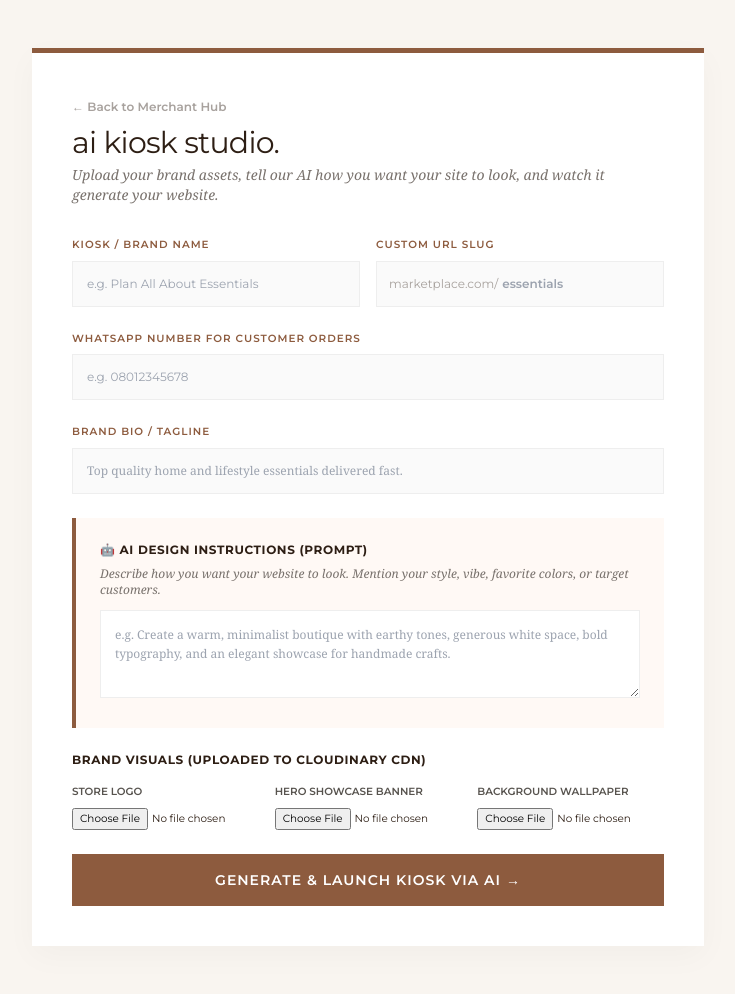
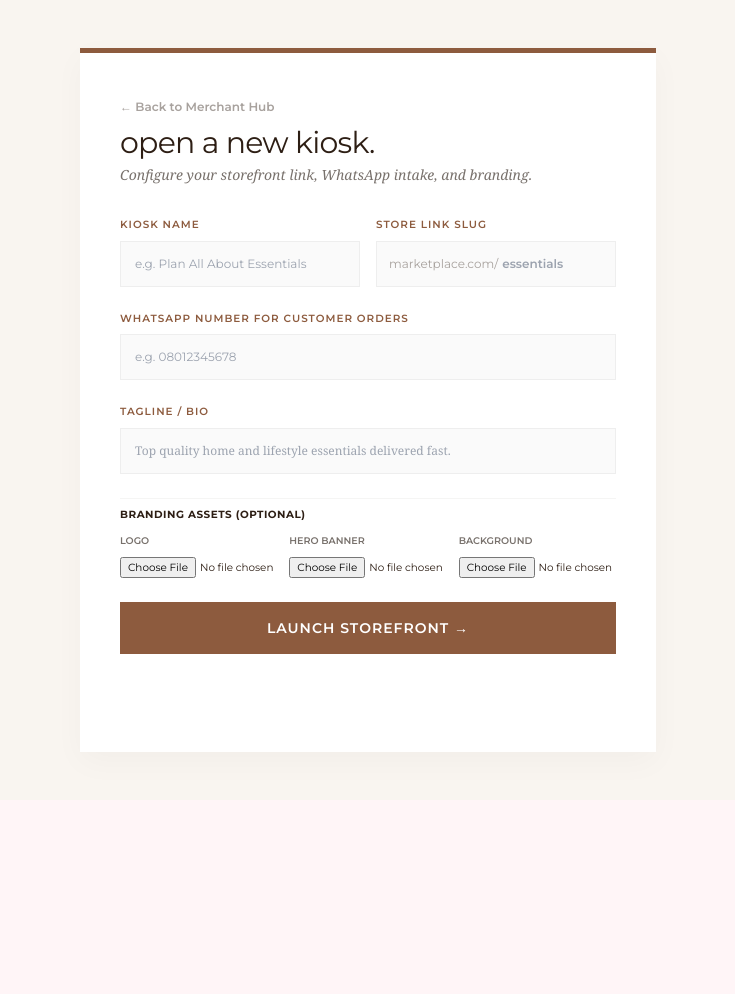
Before and after one commit to adebayo-victor/Marketplacev_2, a Flask app: page /dashboard/kiosk/new in a window 1280 px wide. Shown: the part 65-1059 px from the top of the page, without its empty margins (272-1007 px from the left). After the commit the page ends 719 px from the top, so only its background shows below. Run offline with Flask 3, Linux system fonts and the light colour scheme; the visitor is signed in with stand-in values (Sample User, id 1); some libraries are stand-ins or nearby versions.

Commit message:
Update kiosk creation page titles and labels

```diff
--- a/app/templates/dashboard/kiosk_new.html
+++ b/app/templates/dashboard/kiosk_new.html
@@ -1,28 +1,28 @@
 {% extends 'base.html' %}
 
-{% block title %}AI Kiosk Studio // Marketplace{% endblock %}
+{% block title %}Open a Kiosk // Marketplace{% endblock %}
 
 {% block content %}
 <div class="min-h-screen py-12 px-4 flex justify-center">
-    <div class="max-w-2xl w-full bg-white p-10 shadow-[0_10px_30px_rgba(0,0,0,0.03)] border-t-[5px] border-clay">
+    <div class="max-w-xl w-full bg-white p-10 shadow-[0_10px_30px_rgba(0,0,0,0.03)] border-t-[5px] border-clay">
 
         <div class="mb-8">
             <a href="/dashboard" class="font-ui text-xs font-semibold text-stone-400 no-underline">&larr; Back to Merchant Hub</a>
-            <h1 class="font-ui text-3xl font-normal lowercase tracking-tight m-0 text-dark-oak mt-2">ai kiosk studio.</h1>
-            <p class="font-serif italic text-sm text-stone-500 mt-1">Upload your brand assets, tell our AI how you want your site to look, and watch it generate your website.</p>
+            <h1 class="font-ui text-3xl font-normal lowercase tracking-tight m-0 text-dark-oak mt-2">open a new kiosk.</h1>
+            <p class="font-serif italic text-sm text-stone-500 mt-1">Configure your storefront link, WhatsApp intake, and branding.</p>
         </div>
 
         <form method="POST" enctype="multipart/form-data" class="space-y-6">
             <div class="grid grid-cols-1 md:grid-cols-2 gap-4">
                 <div>
-                    <label class="block font-ui text-[0.65rem] font-semibold uppercase tracking-[1px] text-clay mb-2">Kiosk / Brand Name</label>
+                    <label class="block font-ui text-[0.65rem] font-semibold uppercase tracking-[1px] text-clay mb-2">Kiosk Name</label>
                     <input type="text" name="name" id="name" required
                            placeholder="e.g. Plan All About Essentials"
                            class="w-full p-3.5 border border-[#eee] bg-[#fafafa] font-ui text-xs text-dark-oak outline-none focus:border-clay">
                 </div>
 
                 <div>
-                    <label class="block font-ui text-[0.65rem] font-semibold uppercase tracking-[1px] text-clay mb-2">Custom URL Slug</label>
+                    <label class="block font-ui text-[0.65rem] font-semibold uppercase tracking-[1px] text-clay mb-2">Store Link Slug</label>
                     <div class="flex items-center border border-[#eee] bg-[#fafafa] focus-within:border-clay px-3">
                         <span class="font-ui text-xs text-stone-400 select-none">marketplace.com/</span>
                         <input type="text" name="slug" id="slug"
@@ -40,45 +40,32 @@
             </div>
 
             <div>
-                <label class="block font-ui text-[0.65rem] font-semibold uppercase tracking-[1px] text-clay mb-2">Brand Bio / Tagline</label>
+                <label class="block font-ui text-[0.65rem] font-semibold uppercase tracking-[1px] text-clay mb-2">Tagline / Bio</label>
                 <input type="text" name="bio" placeholder="Top quality home and lifestyle essentials delivered fast."
                        class="w-full p-3.5 border border-[#eee] bg-[#fafafa] font-serif text-xs text-dark-oak outline-none focus:border-clay">
             </div>
 
-            <!-- 🤖 AI DESIGN PROMPT BOX -->
-            <div class="p-6 bg-[#fff9f5] border-l-4 border-clay">
-                <label class="block font-ui text-xs font-bold uppercase tracking-wider text-dark-oak mb-2">
-                    🤖 AI Design Instructions (Prompt)
-                </label>
-                <p class="font-serif italic text-xs text-stone-500 mb-3">
-                    Describe how you want your website to look. Mention your style, vibe, favorite colors, or target customers.
-                </p>
-                <textarea name="ai_prompt" rows="3"
-                          placeholder="e.g. Create a warm, minimalist boutique with earthy tones, generous white space, bold typography, and an elegant showcase for handmade crafts."
-                          class="w-full p-3.5 border border-[#eee] bg-white font-serif text-xs text-dark-oak outline-none focus:border-clay leading-relaxed"></textarea>
-            </div>
-
-            <!-- 📸 CLOUDINARY MEDIA UPLOADS -->
-            <div class="space-y-4">
-                <h3 class="font-ui text-xs font-bold uppercase tracking-wider text-dark-oak mb-1">Brand Visuals (Uploaded to Cloudinary CDN)</h3>
-                <div class="grid grid-cols-1 md:grid-cols-3 gap-4">
+            <!-- Visual Media (Cloudinary Uploads) -->
+            <div class="space-y-3 pt-2 border-t border-stone-100">
+                <span class="font-ui text-[0.65rem] font-bold uppercase tracking-wider text-dark-oak block">Branding Assets (Optional)</span>
+                <div class="grid grid-cols-1 md:grid-cols-3 gap-3">
                     <div>
-                        <label class="block font-ui text-[0.65rem] font-semibold uppercase text-stone-600 mb-1">Store Logo</label>
+                        <label class="block font-ui text-[0.6rem] font-semibold uppercase text-stone-500 mb-1">Logo</label>
                         <input type="file" name="logo" accept="image/*" class="font-ui text-[0.65rem]">
                     </div>
                     <div>
-                        <label class="block font-ui text-[0.65rem] font-semibold uppercase text-stone-600 mb-1">Hero Showcase Banner</label>
+                        <label class="block font-ui text-[0.6rem] font-semibold uppercase text-stone-500 mb-1">Hero Banner</label>
                         <input type="file" name="hero_image" accept="image/*" class="font-ui text-[0.65rem]">
                     </div>
                     <div>
-                        <label class="block font-ui text-[0.65rem] font-semibold uppercase text-stone-600 mb-1">Background Wallpaper</label>
+                        <label class="block font-ui text-[0.6rem] font-semibold uppercase text-stone-500 mb-1">Background</label>
                         <input type="file" name="background_image" accept="image/*" class="font-ui text-[0.65rem]">
                     </div>
                 </div>
             </div>
 
             <button type="submit" class="btn-clay w-full py-4 text-center block font-ui font-semibold text-sm">
-                GENERATE & LAUNCH KIOSK VIA AI &rarr;
+                LAUNCH STOREFRONT &rarr;
             </button>
         </form>
     </div>
```
